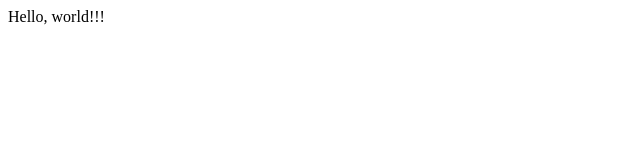
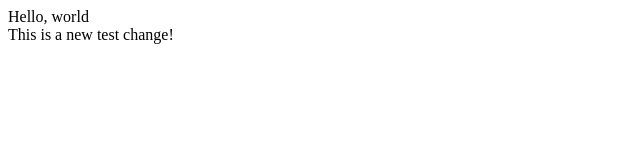
Before and after one commit to cookiemonster0410/today-in-yesterday2, a plain HTML site: page index.html in a window 1280 px wide. Shown: the whole page, without its empty margins (0-640 px from the left). Drawn offline with Linux system fonts and the light colour scheme.

Commit message:
Add test change for PR

```diff
--- a/index.html
+++ b/index.html
@@ -1 +1,2 @@
-<div>Hello, world!!!</div>
+<div>Hello, world</div>
+<div>This is a new test change!</div>
```
